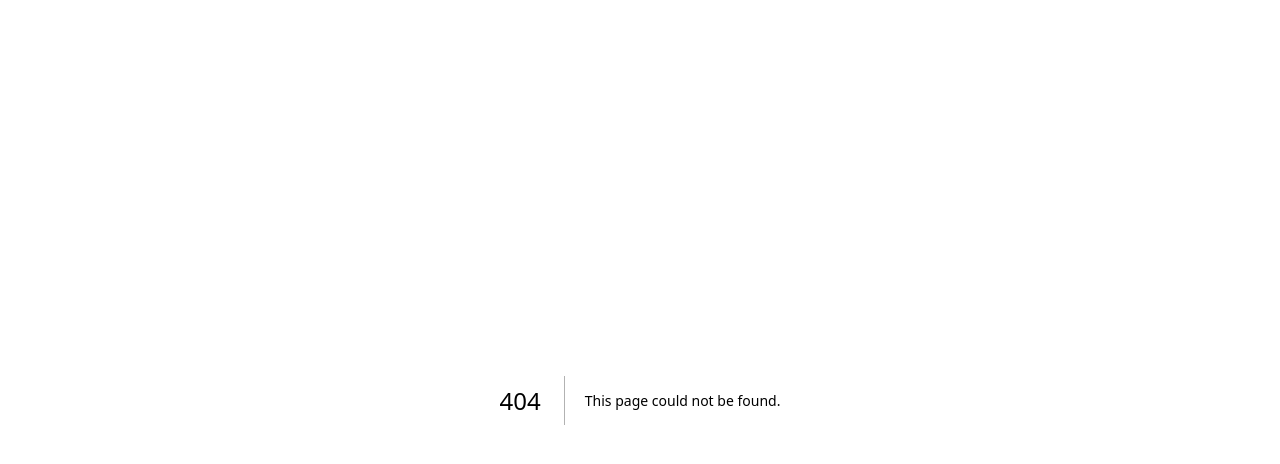
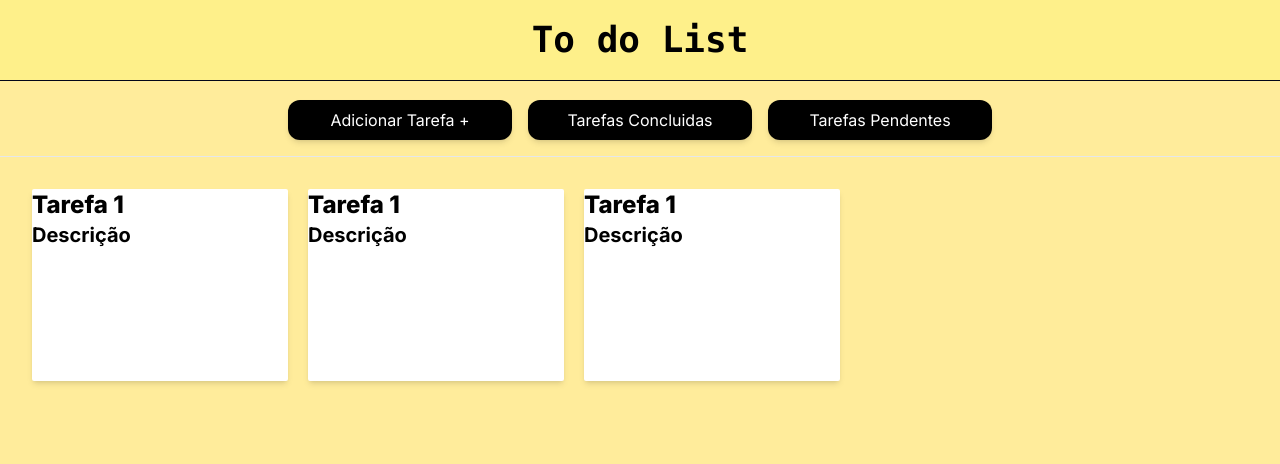
Before and after one commit to DaniloD30/to-do-list-tailwind-nextjs, a Next.js app: page /to-do-list in a window 1280 px wide. Before the commit this address had no page. Shown: the top 464 px of the page. Built offline with nearby package versions, Linux system fonts and the light colour scheme.

Commit message:
feat: to do list page on progress

```diff
--- a/src/app/globals.css
+++ b/src/app/globals.css
@@ -6,5 +6,5 @@
   padding: 0;
   margin: 0;
   color: white;
-  background-color: #FFD836;
+  background-color: #ffec9b;
 }
--- /dev/null
+++ b/src/app/to-do-list/page.tsx
@@ -0,0 +1,41 @@
+export default function ToDoList() {
+  return (
+    <div
+      className="flex min-h-screen
+    flex-col items-center"
+    >
+      <header className="flex flex-col h-20 justify-center min-w-full bg-yellow-200 items-center">
+        <h3 className="font-mono text-4xl text-black font-extrabold">
+          To do List
+        </h3>
+      </header>
+      <hr className=" h-1 border-slate-950 min-w-full" />
+      <div className="flex min-w-full p-4 gap-4 items-center justify-center">
+        <button className="w-56 h-10 rounded-xl bg-black shadow-md hover:bg-slate-500">
+          Adicionar Tarefa +
+        </button>
+        <button className="w-56 h-10 rounded-xl bg-black shadow-md hover:bg-slate-500">
+          Tarefas Concluidas
+        </button>
+        <button className="w-56 h-10 rounded-xl bg-black shadow-md hover:bg-slate-500">
+          Tarefas Pendentes
+        </button>
+      </div>
+      <hr className="border-x-orange-200 min-w-full" />
+      <div className="flex min-w-full p-8 gap-5">
+        <div className="w-64 h-48 rounded-sm bg-white shadow-md">
+          <div className="text-2xl font-extrabold text-black">Tarefa 1</div>
+          <div className="text-xl font-bold text-black">Descrição</div>
+        </div>
+        <div className="w-64 h-48 rounded-sm bg-white shadow-md">
+          <div className="text-2xl font-extrabold text-black">Tarefa 1</div>
+          <div className="text-xl font-bold text-black">Descrição</div>
+        </div>
+        <div className="w-64 h-48 rounded-sm bg-white shadow-md">
+          <div className="text-2xl font-extrabold text-black">Tarefa 1</div>
+          <div className="text-xl font-bold text-black">Descrição</div>
+        </div>
+      </div>
+    </div>
+  );
+}
```
